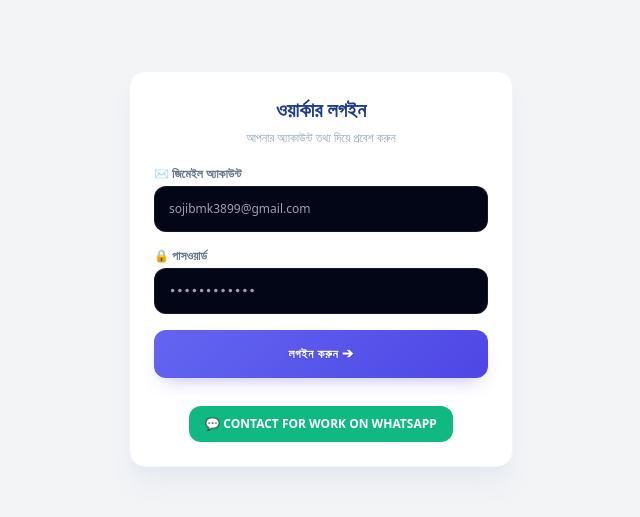
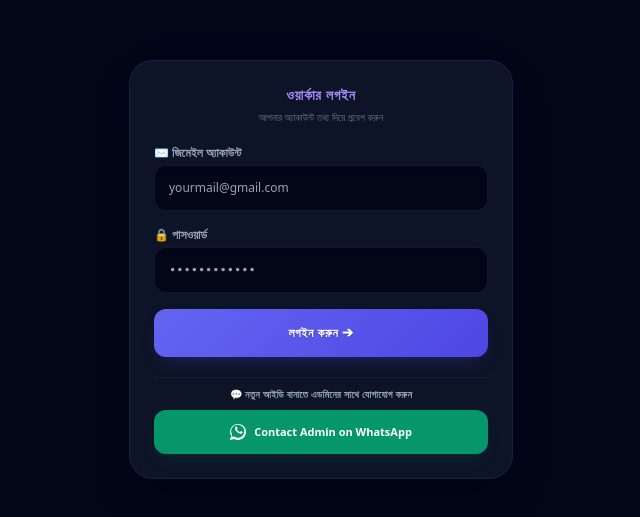
Before and after one commit to sojib705/sheikh-earning, a Next.js app: page /login in a window 1280 px wide. Shown: the part 131-648 px from the top of the page, without its empty margins (319-959 px from the left). Built offline with nearby package versions, Linux system fonts and the light colour scheme.

Commit message:
Update page.js

```diff
--- a/app/login/page.js
+++ b/app/login/page.js
@@ -16,24 +16,20 @@ export default function WorkerLogin() {
     setLoggingIn(true);
 
     try {
-      // 🛠️ নিখুঁত ও লাইভ অ্যাডমিন-অ্যাকশন এপিআই থেকে সরাসরি মেম্বার ডাটা সিঙ্ক করা
       const response = await fetch('/api/admin-action', { method: 'GET' });
       const data = await response.json();
 
       if (data && data.workers) {
-        // ইমেইল এবং পাসওয়ার্ড ম্যাচিং চেক মেকানিজম
         const matchedWorker = data.workers.find(
           (w) => w.email?.trim().toLowerCase() === email.trim().toLowerCase() &&
                  w.password?.toString().trim() === password.trim()
         );
 
         if (matchedWorker) {
-          // সেশন সেভ করা
           localStorage.setItem('workerEmail', matchedWorker.email);
           localStorage.setItem('workerUID', matchedWorker.uid);
           localStorage.setItem('workerName', matchedWorker.name);
-
-          router.push('/home'); // সফল লগইনে সোজা মেইন ড্যাশবোর্ডে প্রবেশ
+          router.push('/home');
         } else {
           setErrorMsg('❌ জিমেইল অথবা পাসওয়ার্ড ভুল হয়েছে ভাই!');
         }
@@ -48,57 +44,73 @@ export default function WorkerLogin() {
   };
 
   return (
-    <div className="min-h-screen bg-[#f3f4f6] text-slate-800 flex items-center justify-center p-4 text-xs font-sans">
-      <div className="bg-white w-full max-w-sm rounded-2xl p-6 space-y-5 shadow-xl shadow-slate-200/80 border border-slate-100">
+    <div className="min-h-screen bg-slate-950 text-slate-100 flex items-center justify-center p-4 text-xs font-sans selection:bg-indigo-500/30">
+      <div className="bg-slate-900 border border-slate-800 w-full max-w-sm rounded-3xl p-6 space-y-5 shadow-2xl relative overflow-hidden">
 
-        <div className="text-center space-y-1.5">
-          <h2 className="text-xl font-black text-[#1e3a8a]">ওয়ার্কার লগইন</h2>
-          <p className="text-slate-400 font-medium">আপনার অ্যাকাউন্ট তথ্য দিয়ে প্রবেশ করুন</p>
+        {/* হেডার */}
+        <div className="text-center space-y-1">
+          <h2 className="text-sm font-black uppercase tracking-wider text-violet-400">ওয়ার্কার লগইন</h2>
+          <p className="text-[10px] text-slate-500 font-medium">আপনার অ্যাকাউন্ট তথ্য দিয়ে প্রবেশ করুন</p>
         </div>
 
+        {/* এরর মেসেজ */}
         {errorMsg && (
-          <div className="bg-rose-500/10 border border-rose-500/20 text-rose-500 p-3 rounded-xl font-bold text-center">
+          <div className="bg-rose-500/10 border border-rose-500/20 text-rose-400 p-3 rounded-xl font-bold text-center animate-bounce">
             {errorMsg}
           </div>
         )}
 
+        {/* লগইন ফর্ম */}
         <form onSubmit={handleLoginSubmit} className="space-y-4">
           <div className="space-y-1">
-            <label className="text-slate-500 font-bold block">✉️ জিমেইল অ্যাকাউন্ট</label>
+            <label className="text-slate-400 font-bold block">✉️ জিমেইল অ্যাকাউন্ট</label>
             <input
               type="email"
               required
               value={email}
               onChange={(e) => setEmail(e.target.value)}
-              placeholder="sojibmk3899@gmail.com"
-              className="w-full bg-[#f9fafb] border border-slate-200 rounded-xl p-3.5 focus:outline-none focus:border-[#3b82f6] font-medium text-slate-900 transition-all"
+              placeholder="yourmail@gmail.com"
+              className="w-full bg-slate-950 border border-slate-800 rounded-xl p-3.5 focus:outline-none focus:border-indigo-500 font-medium text-white transition-all shadow-inner"
             />
           </div>
 
           <div className="space-y-1">
-            <label className="text-slate-500 font-bold block">🔒 পাসওয়ার্ড</label>
+            <label className="text-slate-400 font-bold block">🔒 পাসওয়ার্ড</label>
             <input
               type="password"
               required
               value={password}
               onChange={(e) => setPassword(e.target.value)}
               placeholder="••••••••••••"
-              className="w-full bg-[#f9fafb] border border-slate-200 rounded-xl p-3.5 focus:outline-none focus:border-[#3b82f6] font-mono text-slate-900 transition-all"
+              className="w-full bg-slate-950 border border-slate-800 rounded-xl p-3.5 focus:outline-none focus:border-indigo-500 font-mono text-white transition-all shadow-inner"
             />
           </div>
 
           <button
             type="submit"
             disabled={loggingIn}
-            className="w-full bg-[#3b82f6] hover:bg-[#2563eb] text-white font-black py-4 rounded-xl uppercase tracking-wider transition active:scale-95 shadow-md shadow-blue-500/20"
+            className="w-full bg-gradient-to-r from-violet-600 to-indigo-600 hover:from-violet-700 hover:to-indigo-700 text-white font-black py-4 rounded-xl uppercase tracking-wider transition active:scale-95 shadow-lg shadow-indigo-600/10 cursor-pointer"
           >
             {loggingIn ? 'প্রবেশ করা হচ্ছে...' : 'লগইন করুন ➔'}
           </button>
         </form>
 
-        <div className="text-center pt-2">
-          <a href="https://wa.me/your-number" target="_blank" rel="noopener noreferrer" className="inline-block bg-[#10b981] hover:bg-[#059669] text-white font-bold px-4 py-2.5 rounded-xl transition shadow-sm">
-            💬 CONTACT FOR WORK ON WHATSAPP
+        {/* 🟢 হোয়াটসঅ্যাপ এডমিন কন্টাক্ট সেকশন */}
+        <div className="pt-2 border-t border-slate-800/60 text-center space-y-2">
+          <p className="text-[10px] text-slate-400 font-bold tracking-wide">
+            💬 নতুন আইডি বানাতে এডমিনের সাথে যোগাযোগ করুন
+          </p>
+          <a
+            href="https://wa.me/8801823315984"
+            target="_blank"
+            rel="noopener noreferrer"
+            className="inline-flex items-center justify-center gap-2 w-full bg-emerald-600 hover:bg-emerald-700 text-white font-black py-3.5 rounded-xl transition shadow-lg shadow-emerald-600/10 active:scale-95 cursor-pointer text-[11px]"
+          >
+            {/* SVG হোয়াটসঅ্যাপ লোগো */}
+            <svg className="w-4 h-4 fill-current" viewBox="0 0 24 24">
+              <path d="M.057 24l1.687-6.163c-1.041-1.804-1.588-3.849-1.587-5.946C.06 5.348 5.397.01 12.008.01c3.202.001 6.212 1.246 8.477 3.514 2.266 2.268 3.507 5.28 3.505 8.484-.004 6.657-5.34 11.997-11.953 11.997-2.005-.001-3.973-.502-5.713-1.455L0 24zm6.59-4.846c1.66.986 3.284 1.489 4.936 1.492 5.428.002 9.845-4.415 9.849-9.847a9.816 9.816 0 0 0-2.856-6.96 9.815 9.815 0 0 0-6.962-2.85c-5.438 0-9.854 4.417-9.858 9.848-.002 1.748.465 3.454 1.354 4.9l-.994 3.63 3.733-.981zm12.002-7.466c-.29-.146-1.715-.847-1.98-.942-.265-.096-.458-.146-.65.147-.192.291-.745.942-.913 1.135-.167.192-.335.218-.625.073-.29-.147-1.224-.451-2.33-1.439-.86-.767-1.44-1.716-1.608-2.008-.168-.292-.018-.45.128-.595.132-.13.292-.34.438-.51.145-.17.193-.288.29-.48.096-.194.048-.364-.025-.51-.072-.145-.65-1.564-.89-2.14-.235-.564-.475-.488-.65-.497-.168-.008-.362-.01-.555-.01-.193 0-.507.073-.77.364-.263.292-1.003.98-1.003 2.392s1.03 2.736 1.173 2.93c.144.194 2.028 3.1 4.912 4.346.686.296 1.221.474 1.639.607.69.219 1.317.189 1.812.115.552-.083 1.714-.699 1.954-1.374.24-.675.24-1.253.169-1.374-.072-.121-.265-.193-.555-.339z"/>
+            </svg>
+            Contact Admin on WhatsApp
           </a>
         </div>
 
```
